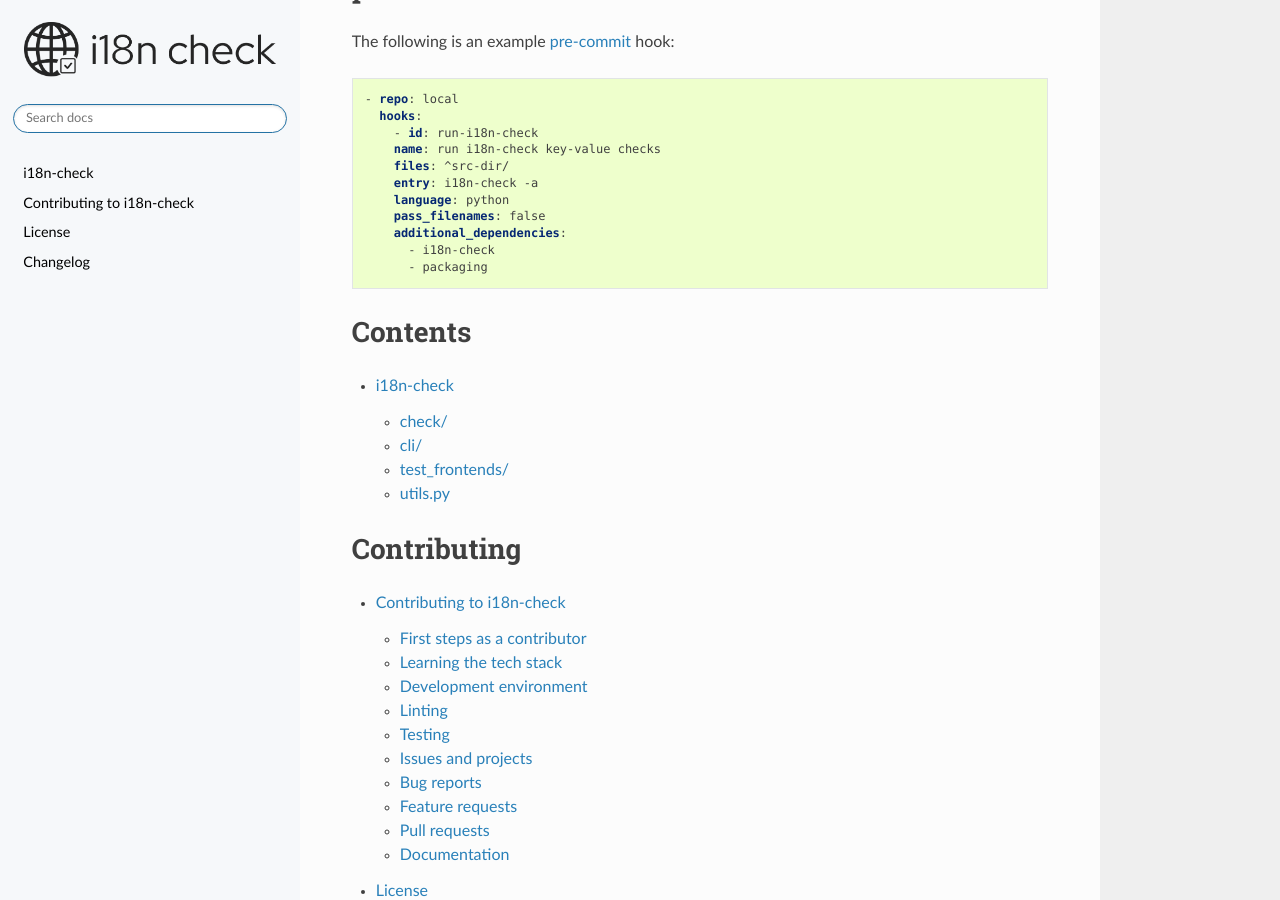
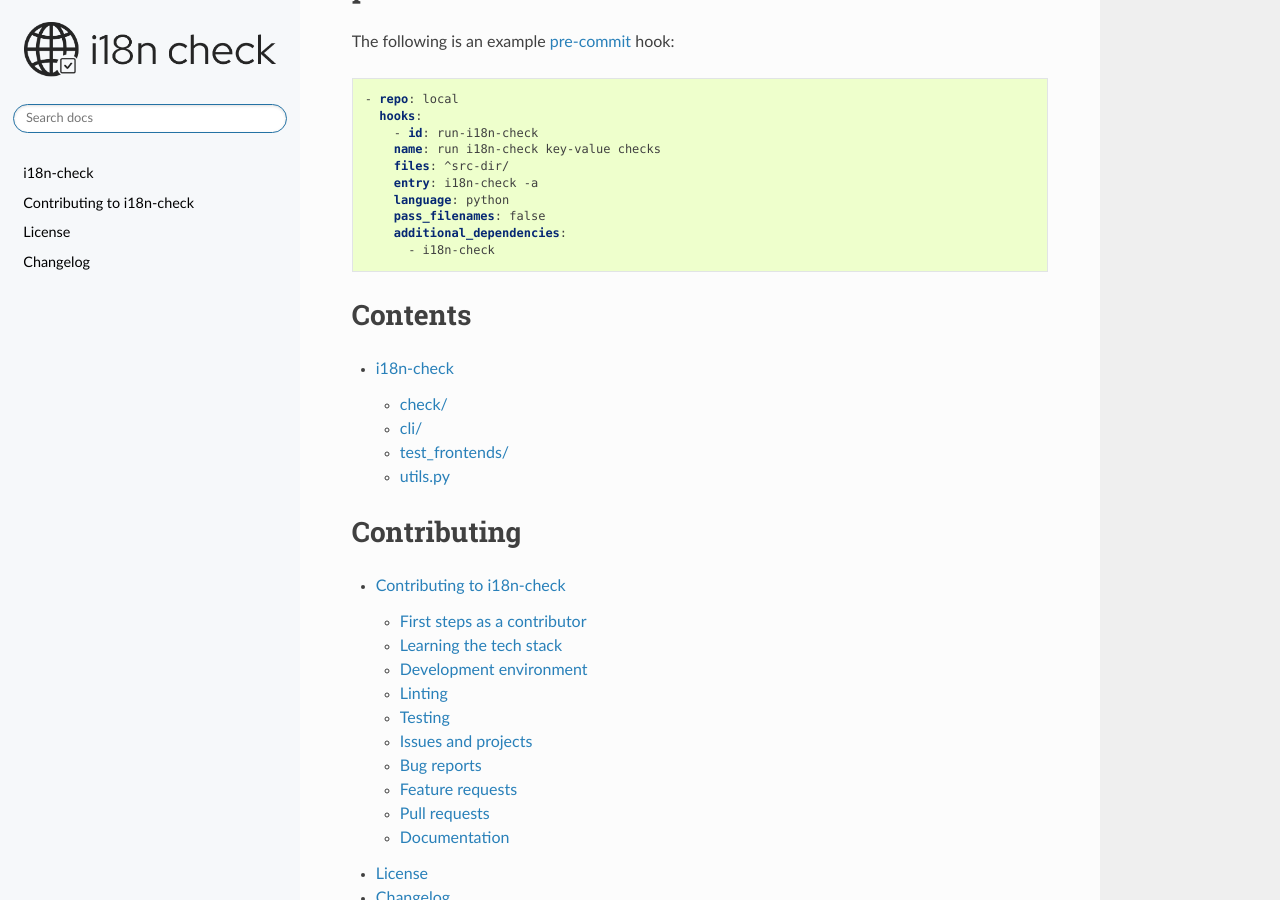
Before and after one commit to activist-org/i18n-check, a Sphinx documentation site: the page built from docs/source/index.rst, in a window 1280 px wide and 900 px high, scrolled down 4914 px. Built offline with Sphinx 7.4.7 and the Read the Docs theme 3.1.0, drawn with Linux system fonts in a browser that asks for light colours; formulas are drawn with MathJax 3.

```diff
--- a/docs/source/index.rst
+++ b/docs/source/index.rst
@@ -236,7 +236,6 @@ The following is an example `pre-commit <https://github.com/pre-commit/pre-commi
         pass_filenames: false
         additional_dependencies:
           - i18n-check
-          - packaging
 
 Contents
 ========
```
Also changed, not shown: README.md (+0 -1 lines).
